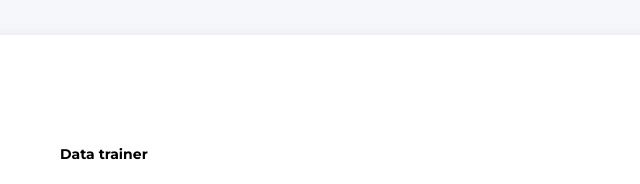
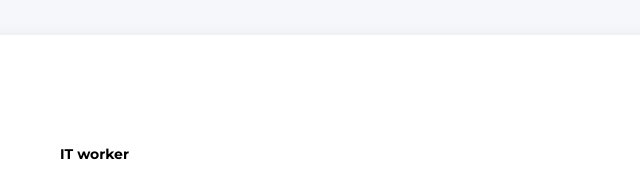
Before and after one commit to BelovedMan/BelovedMan.github.io, a plain HTML site: page resume/my_resume.html in a window 1280 px wide. Shown: the top 184 px of the page, 440-1080 px from the left. Drawn offline with Linux system fonts and the light colour scheme.

Commit message:
Update my_resume.html

```diff
--- a/resume/my_resume.html
+++ b/resume/my_resume.html
@@ -55,7 +55,7 @@
           <!-- about me main info-->
 
     <div class="about-me-main-info-cantainer">
-        <h2 class="about-me-position">Data trainer</h2>
+        <h2 class="about-me-position">IT worker</h2>
         <h1 class="about-me-name">Andrew Sokorenko</h1>
         <p class="about-me-text"> I am professional man, who wanna be expert at cybersecurity. Looking for IT job where I can work close to coding, cybersecurity. Currently, I am working on science work at improving cybersecurity at critical infrastructure. (study, Ph.D.)
             </p>
```
